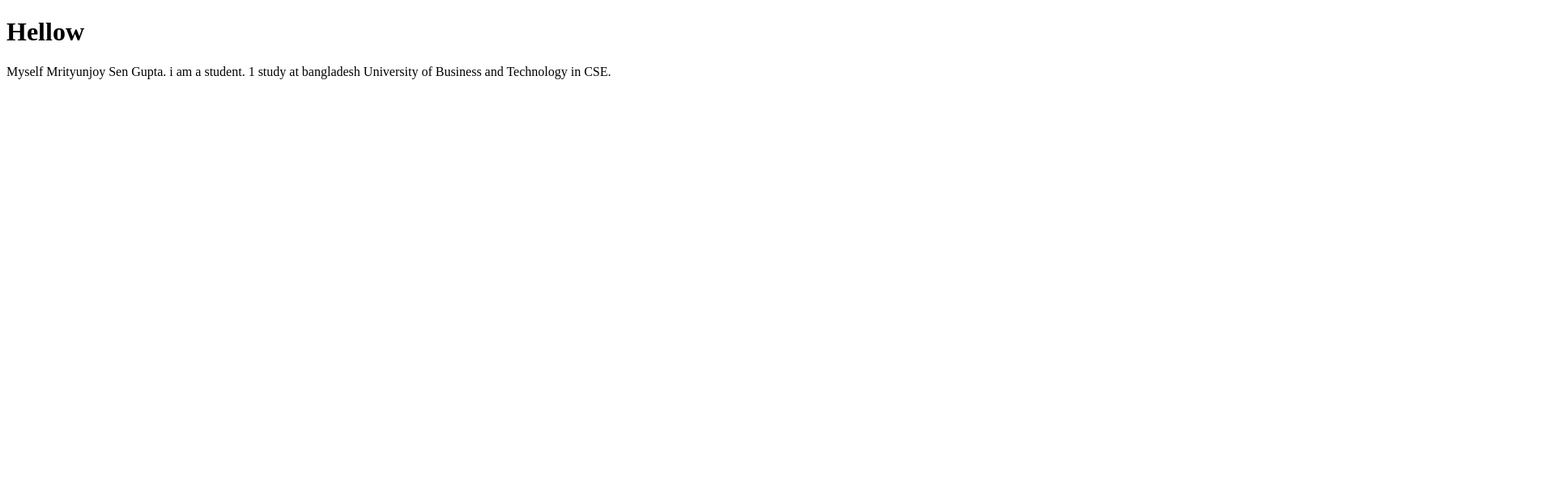
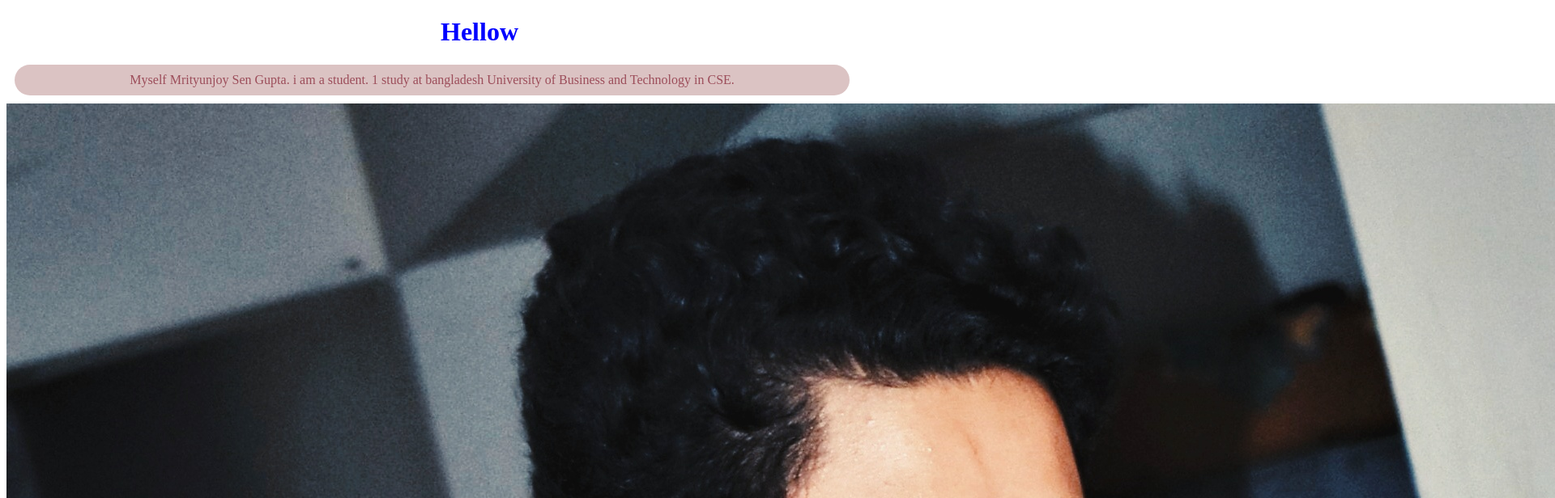
Before and after one commit to pranta123443/my-protfolio, a plain HTML site: page index.html in a window 1280 px wide. Shown: the top 616 px of the page at 81% size, 1920 px wide, since content can reach past the window. Drawn offline with Linux system fonts and the light colour scheme.

Commit message:
irst commit

```diff
--- a/index.html
+++ b/index.html
@@ -1,17 +1,25 @@
 <!DOCTYPE html>
 <html lang="en">
+
 <head>
     <meta charset="UTF-8">
     <meta http-equiv="X-UA-Compatible" content="IE=edge">
     <meta name="viewport" content="width=device-width, initial-scale=1.0">
     <title>my protfolio</title>
+    <link rel="stylesheet" href="style.css">
 </head>
+
 <body>
-    <h1>
+    <h1 id="hellow">
         Hellow
     </h1>
-    <p>
+    <p id="myself">
         Myself Mrityunjoy Sen Gupta. i am a student. 1 study at bangladesh University of Business and Technology in CSE.
     </p>
+    <div class="you-kar">
+        <img src="images/IMG_20190615_190632.png" alt="">
+
+    </div>
 </body>
+
 </html>
--- /dev/null
+++ b/style.css
@@ -0,0 +1,16 @@
+#hellow {
+    color: blue;
+    width: 50%;
+    text-align: right;
+}
+
+#myself {
+    color: rgb(156, 77, 90);
+    background-color: rgb(219, 195, 195);
+    width: 80%;
+    text-align-last: center;
+    border: 100px;
+    margin: 10px;
+    padding: 10px;
+    border-radius: 50px;
+}
```
Also changed, not shown: images/IMG_20190615_190632.png (added).
